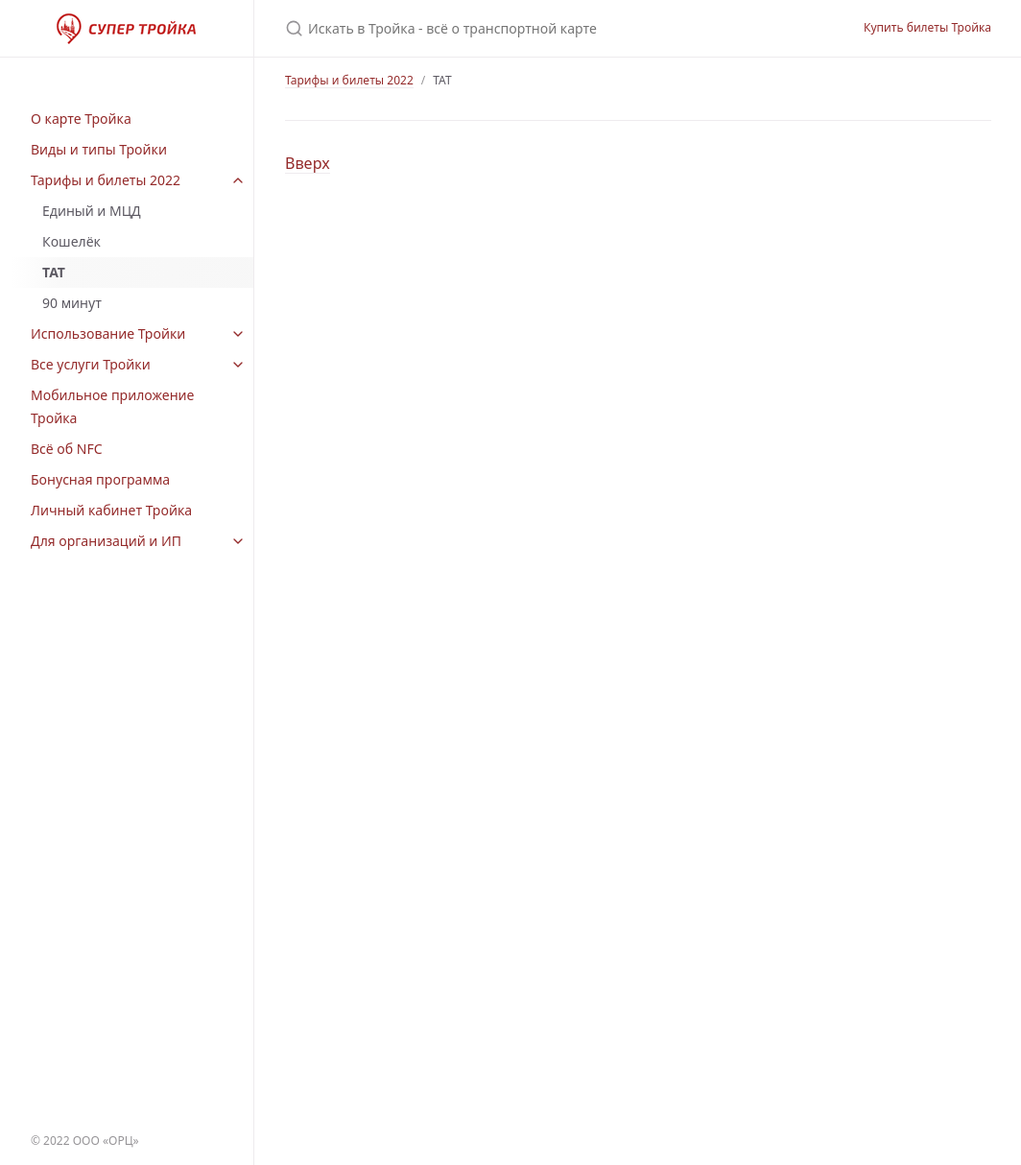
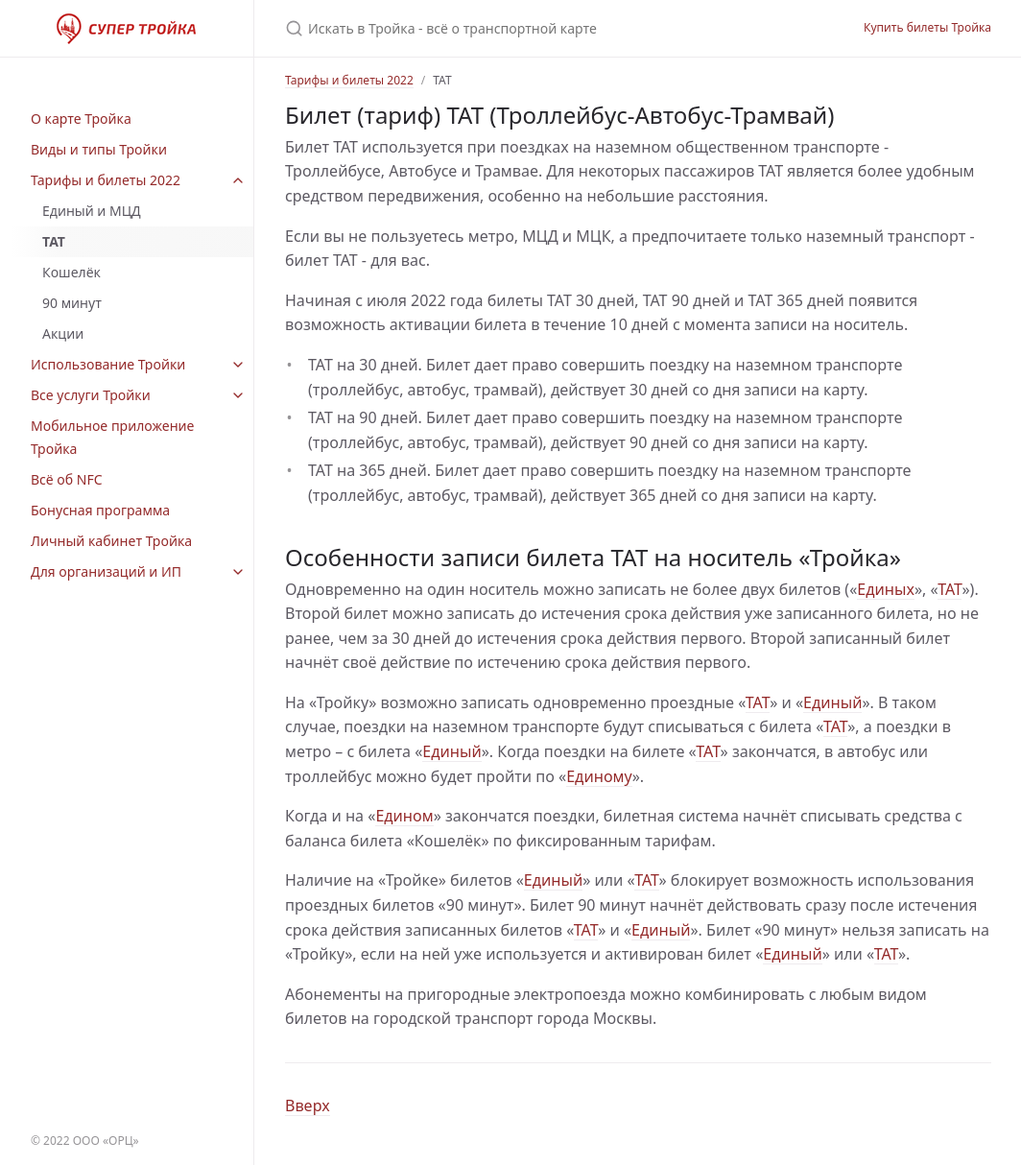
Before and after one commit to InvoiceBox/wiki.supertroika.ru, a Jekyll site: the page built from troika/tickets/tat.md, in a window 1280 px wide and 1214 px high. Shown: the whole window at 96% size, without its empty margins (107-1171 px from the left). Built offline with Jekyll 4.4.1, drawn with Linux system fonts in a browser that asks for light colours.

Commit message:
Added TAT ticket page

```diff
--- a/troika/tickets/tat.md
+++ b/troika/tickets/tat.md
@@ -5,3 +5,42 @@ title: "ТАТ"
 parent: "Тарифы и билеты 2022"
 date: 2022-05-05 15:21:00 +0300
 ---
+
+## Билет (тариф) ТАТ (Троллейбус-Автобус-Трамвай)
+
+Билет ТАТ используется при поездках на наземном общественном транспорте -
+Троллейбусе, Автобусе и Трамвае. Для некоторых пассажиров ТАТ является
+более удобным средством передвижения, особенно на небольшие расстояния.
+
+Если вы не пользуетесь метро, МЦД и МЦК, а предпочитаете только наземный
+транспорт - билет ТАТ - для вас.
+
+Начиная с июля 2022 года билеты ТАТ 30 дней, ТАТ 90 дней и ТАТ 365 дней
+появится возможность активации билета в течение 10 дней с момента записи
+на носитель.
+
+- ТАТ на 30 дней. Билет дает право совершить поездку на наземном транспорте (троллейбус, автобус, трамвай), действует 30 дней со дня записи на карту.
+- ТАТ на 90 дней. Билет дает право совершить поездку на наземном транспорте (троллейбус, автобус, трамвай), действует 90 дней со дня записи на карту.
+- ТАТ на 365 дней. Билет дает право совершить поездку на наземном транспорте (троллейбус, автобус, трамвай), действует 365 дней со дня записи на карту.
+
+## Особенности записи билета ТАТ на носитель «Тройка»
+
+Одновременно на один носитель можно записать не более двух билетов («[Единых](/troika/tickets/single/)», «[ТАТ](/troika/tickets/tat/)»).
+Второй билет можно записать до истечения срока действия уже записанного билета, но не
+ранее, чем за 30 дней до истечения срока действия первого. Второй записанный билет
+начнёт своё действие по истечению срока действия первого.
+
+На «Тройку» возможно записать одновременно проездные «[ТАТ](/troika/tickets/tat/)» и «[Единый](/troika/tickets/single/)». В таком случае,
+поездки на наземном транспорте будут списываться с билета «[ТАТ](/troika/tickets/tat/)», а поездки в метро – с билета «[Единый](/troika/tickets/single/)».
+Когда поездки на билете «[ТАТ](/troika/tickets/tat/)» закончатся, в автобус или троллейбус можно будет пройти по «[Единому](/troika/tickets/single/)».
+
+Когда и на «[Едином](/troika/tickets/single/)» закончатся поездки, билетная система начнёт списывать средства с баланса билета
+«Кошелёк» по фиксированным тарифам.
+
+Наличие на «Тройке» билетов «[Единый](/troika/tickets/single/)» или «[ТАТ](/troika/tickets/tat/)» блокирует возможность использования проездных
+билетов «90 минут». Билет 90 минут начнёт действовать сразу после истечения срока действия
+записанных билетов «[ТАТ](/troika/tickets/tat/)» и «[Единый](/troika/tickets/single/)». Билет «90 минут» нельзя записать на «Тройку», если на
+ней уже используется и активирован билет «[Единый](/troika/tickets/single/)» или «[ТАТ](/troika/tickets/tat/)».
+
+Абонементы на пригородные электропоезда можно комбинировать с любым видом билетов на городской
+транспорт города Москвы.
```
Also changed, not shown: troika/tickets/90minutes.md (+1 -1 lines), troika/tickets/actions.md (added, +9 -0 lines), troika/tickets/purse.md (+1 -1 lines), troika/tickets/single.md (+8 -8 lines).
